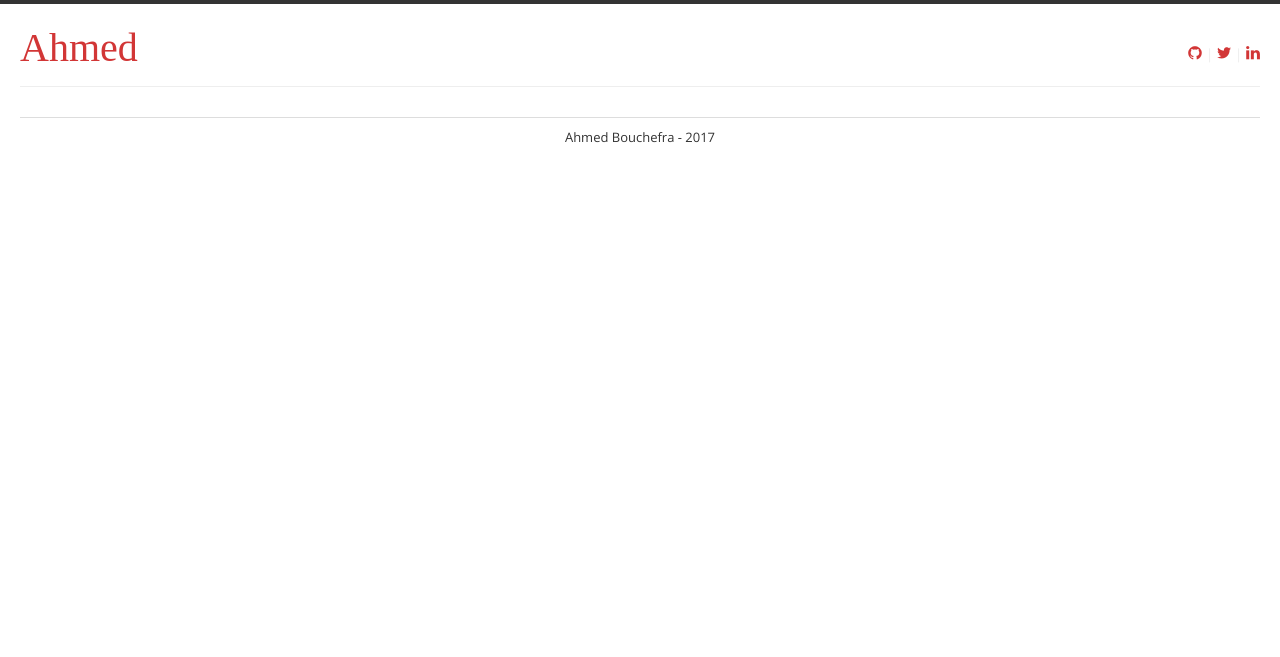
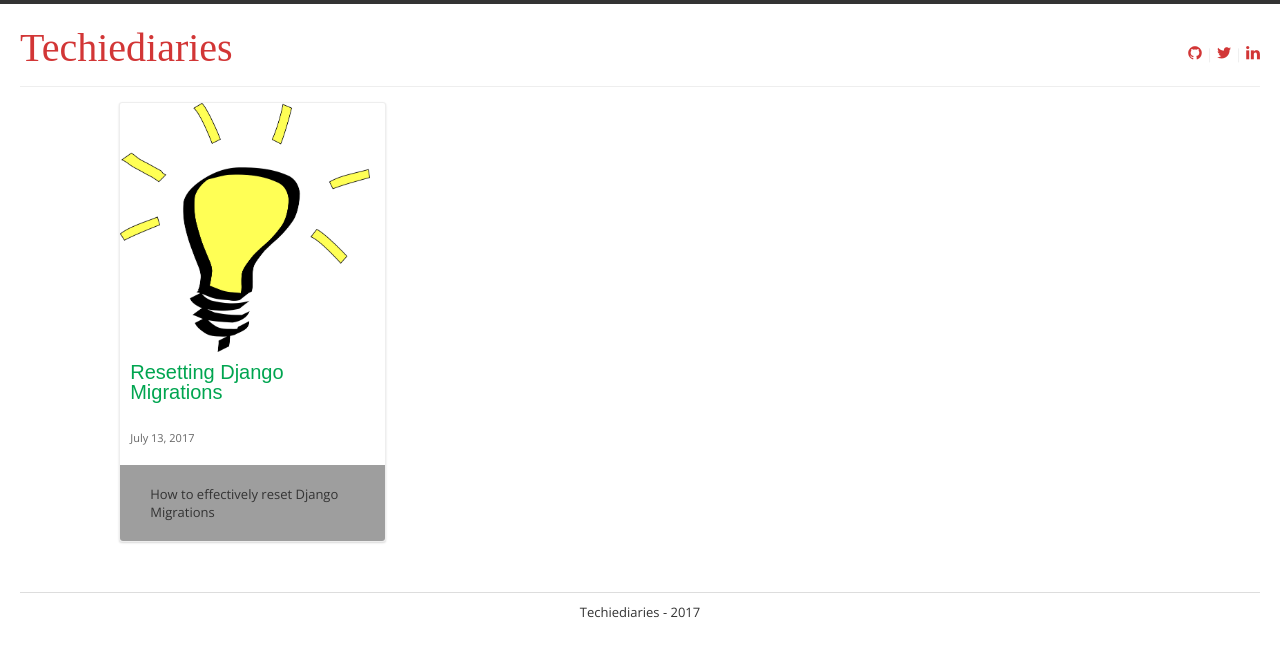
Before and after one commit to techiediaries/techiediaries.github.io, a Jekyll site: the page built from index.html, in a window 1280 px wide. Shown: the top 657 px of the page. Built offline with Jekyll 4.4.1, drawn with Linux system fonts in a browser that asks for light colours; some web fonts are replaced; grey boxes are pictures that could not be loaded.

```diff
--- a/_includes/header.html
+++ b/_includes/header.html
@@ -1,5 +1,5 @@
 <div id='heading'>
-				<div id='logo'><a href='{{site.url}}'>{{site.first_name}}</a> <a href='{{site.url}}' id='logo_docs'>
+				<div id='logo'><a href='{{site.url}}'>{{site.blog_title}}</a> <a href='{{site.url}}' id='logo_docs'>
 			{{site.last_name}}</a></div>
 			<div id='links'>
 				<a href='https://github.com/{{site.github}}' >
--- a/_layouts/blog-home.html
+++ b/_layouts/blog-home.html
@@ -36,7 +36,7 @@
 		<div id='content'>
 			<div id='posts'>
 				<ul>
-					{% for post in site.categories.blog %}
+					{% for post in site.posts %}
 						<li class='post'>
 							{% if post.image %}
 								<a href='{{post.url}}'><img class='post-image' src="{{post.image}}" /></a>
@@ -54,7 +54,7 @@
 			<div style='clear:both'></div>
 		</div>
 		<div id='footer'>
-			{{site.full_name}} - {{site.copyright_year}}
+			{{site.blog_title}} - {{site.copyright_year}}
 		</div>
 	</div>
 	{% include googleana.html %}
--- a/_layouts/blog.html
+++ b/_layouts/blog.html
@@ -51,7 +51,7 @@
 			<div style='clear:both'></div>
 		</div>
 		<div id='footer'>
-			{{site.full_name}} - {{site.copyright_year}}
+			{{site.blog_title}} - {{site.copyright_year}}
 		</div>
 	</div>
 	{% include googleana.html %}
--- a/_posts/2017-07-13-reset-django-migrations.md
+++ b/_posts/2017-07-13-reset-django-migrations.md
@@ -2,7 +2,7 @@
 layout: blog
 title: Resetting Django Migrations
 tags: [django]
-summary: Here is a summary of the post
+summary: How to effectively reset Django Migrations
 image: /images/blog/blogging-again.png
 ---
 
```
Also changed, not shown: README.md (deleted), _posts/start-bloggin.md (renamed from _posts/2013-01-15-start-bloggin.md), images/blog/blogging-again.png.
